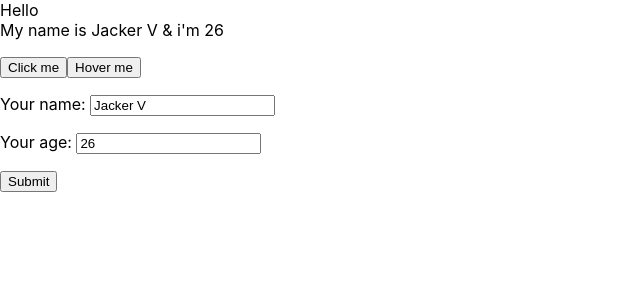
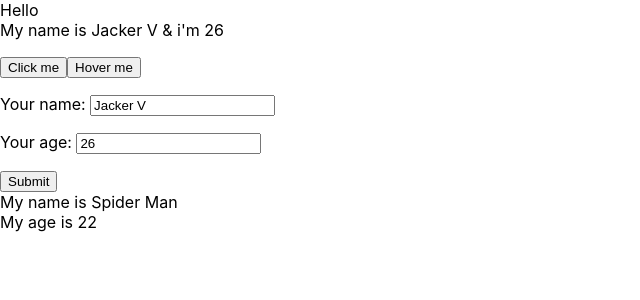
Before and after one commit to Jacker-V/reactBasic, a React (Create React App) app: page / in a window 1280 px wide. Shown: the top 300 px of the page, without its empty margins (0-640 px from the left). Built offline with nearby package versions, Linux system fonts and the light colour scheme.

Commit message:
props with String Number boolean

```diff
--- /dev/null
+++ b/src/components/DisplayInfo.js
@@ -0,0 +1,15 @@
+import React from "react";
+
+class DisplayInfo extends React.Component{
+    render(){
+        //props ==> properites: tài sản
+        return(
+            <div>
+                <div>My name is {this.props.name}</div>
+                <div>My age is {this.props.age}</div>
+            </div>
+        )
+    }
+}
+
+export default DisplayInfo;
--- a/src/components/MyComponent.js
+++ b/src/components/MyComponent.js
@@ -2,17 +2,19 @@
 // Funtion component
 import React from "react";
 import UserInfo from "./UserInfo";
+import DisplayInfo from "./DisplayInfo";
 
 class MyComponent extends React.Component {
     // JSX cú pháp đặc biệt của react mà vue và angular ko có, cho phép viết code bên trong HTML
     // JSX thì chỉ cho phép bạn trả ra 1 khối hay 1 div, sẽ có cách để khắc phục nhưng chưa nên biêt
     // muốn viết tiếp các element thì chúng ta sẽ viết trong thẻ div
-
     render() {
+        const myAge = 22;
         return (
             <div>
 
                 <UserInfo></UserInfo>
+                <DisplayInfo name="Spider Man" age={myAge}></DisplayInfo>
             </div>
         );
     }
```
Also changed, not shown: 1 other file (tests, documents, lock files or other folders).
